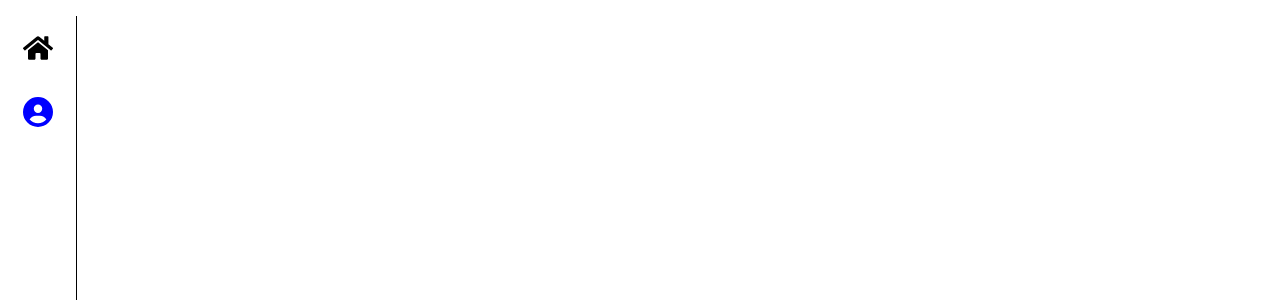
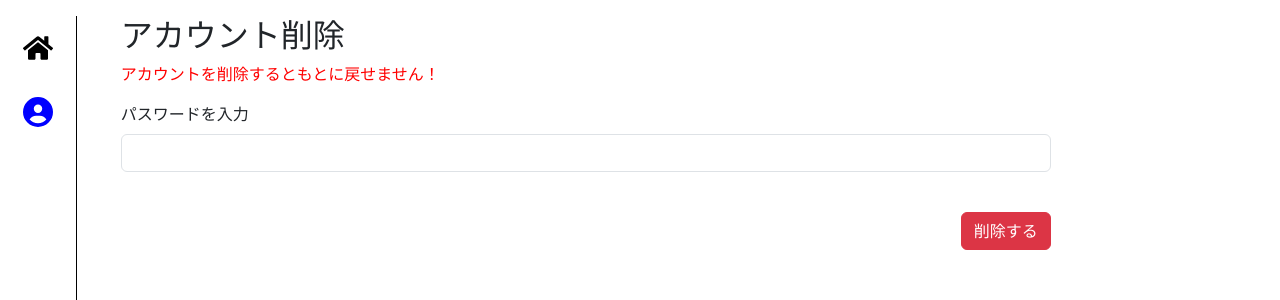
Before and after one commit to Sakoda2269/aiFilterSns, a Next.js app in the folder aisns_frontend/: page /accounts/delete in a window 1280 px wide. Shown: the top 300 px of the page. Built offline with nearby package versions, Linux system fonts and the light colour scheme; no server answers.

Commit message:
アカウント削除に対応

```diff
--- a/aisns_frontend/app/(sns)/(account)/accounts/[account_id]/page.js
+++ b/aisns_frontend/app/(sns)/(account)/accounts/[account_id]/page.js
@@ -1,6 +1,7 @@
 "use client"
 
 import Posts from "@/components/posts/Posts";
+import Link from "next/link";
 import { useParams, usePathname, useSearchParams } from "next/navigation";
 import { useRouter } from "next/navigation";
 import { useEffect, useState } from "react";
@@ -241,7 +242,9 @@ function Header({openMenu, accountId, followeeNum, followerNum, accountName, fol
                             <button className="btn btn-light" style={{ padding: "5px 10px", width: "150px" }}>通報</button>
                         </div>
                         {accountId == id && <div>
-                            <button className="btn btn-light" style={{ color: "red", padding: "5px 10px", width: "150px" }}>アカウント削除</button>
+                            <Link href={"/accounts/delete"}>
+                                <button className="btn btn-light" style={{ color: "red", padding: "5px 10px", width: "150px" }}>アカウント削除</button>
+                            </Link>
                         </div>}
                     </div>}
                 </span>
--- /dev/null
+++ b/aisns_frontend/app/(sns)/(account)/accounts/delete/page.js
@@ -0,0 +1,58 @@
+"use client"
+
+import Link from "next/link";
+import { useRouter, useSearchParams } from "next/navigation";
+import { useState } from "react"
+
+export default function DeleteAccountPage() {
+
+    const [password, setPassword] = useState("");
+    const [error, setError] = useState("");
+    const searchParams = useSearchParams();
+    const router = useRouter();
+    const success = searchParams.get("success");
+
+    const deleteAccount = async (e) => {
+        const res = await fetch("/api/accounts/delete", {
+            method: "POST",
+            body: JSON.stringify({ "password": password }),
+            headers: { "Content-Type": "application/json" },
+            credentials: "same-origin"
+        });
+        if (res.ok) {
+            router.push("/accounts/delete?success=true")
+            setError("");
+            sessionStorage.removeItem("id")
+        } else {
+            if (res.status == 403) {
+                setError("パスワードが違います")
+            }
+        }
+    }
+
+    return (
+        <div className="container mt-3">
+            {success ? (
+                <div>
+                    <h2>アカウント削除に成功しました</h2>
+                    <Link href="/login"><button className="btn btn-primary">ログインする</button></Link>
+                </div>
+            ) : (
+                <>
+                    <h2>アカウント削除</h2>
+                    <div>
+                        <p style={{ color: "red" }}>アカウントを削除するともとに戻せません！</p>
+                        <div>
+                            <label className="form-label">パスワードを入力</label>
+                            <input type="password" className="form-control" value={password} onChange={(e) => setPassword(e.target.value)} />
+                            <label style={{color: "red"}}>{error}</label>
+                        </div>
+                        <div className="mt-3" style={{ textAlign: "right" }}>
+                            <button className="btn btn-danger" onClick={deleteAccount}>削除する</button>
+                        </div>
+                    </div>
+                </>
+            )}
+        </div>
+    )
+}
--- /dev/null
+++ b/aisns_frontend/app/api/(account)/accounts/delete/route.js
@@ -0,0 +1,21 @@
+import { cookies } from "next/headers";
+
+const URL_PREFIX = process.env.API_SERVER_URL;
+
+export async function POST(req) {
+    const body = await req.json();
+    const formParams = new URLSearchParams();
+    formParams.append("password", body.password);
+    const cookieStore = await cookies();
+    const res = await fetch(URL_PREFIX + "/accounts/delete", {
+        method: "POST",
+        body: formParams.toString(),
+        headers: { "Content-Type": "application/x-www-form-urlencoded", Cookie: cookieStore.toString()}
+    });
+    if(res.ok) {
+        const pid = await res.text();
+        return new Response(pid, {status: 200});
+    } else {
+        return new Response("errro", {status: res.status});
+    }
+}
```
Also changed, not shown: 2 other files (tests, documents, lock files or other folders).
